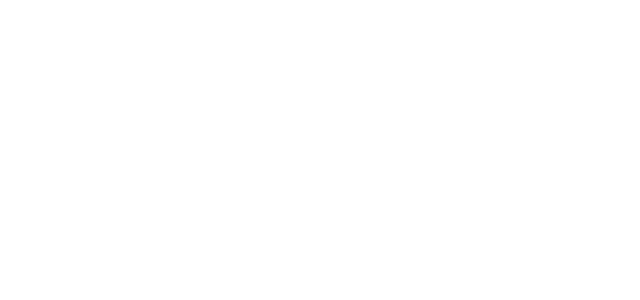
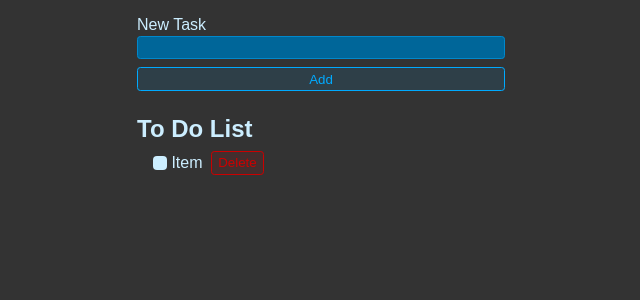
Before and after one commit to mohammedafsalk/todoApp, a React (Create React App) app: page / in a window 1280 px wide. Shown: the top 300 px of the page, without its empty margins (319-959 px from the left). Built offline with nearby package versions, Linux system fonts and the light colour scheme.

Commit message:
structure added

```diff
--- a/src/App.js
+++ b/src/App.js
@@ -1,3 +1,29 @@
-function App() {}
+import "./style.css";
+
+function App() {
+  return (
+    <>
+      <form className="new-item-form">
+        <div className="form-row">
+          <label htmlFor="item">New Task</label>
+          <input type="text" name="" id="item" />
+        </div>
+        <button className="btn">Add</button>
+      </form>
+
+      <h1 className="header">To Do List</h1>
+
+      <ul className="list">
+        <li>
+          <label>
+            <input type="checkbox" />
+            Item
+          </label>
+          <button className="btn btn-danger">Delete</button>
+        </li>
+      </ul>
+    </>
+  );
+}
 
 export default App;
```
